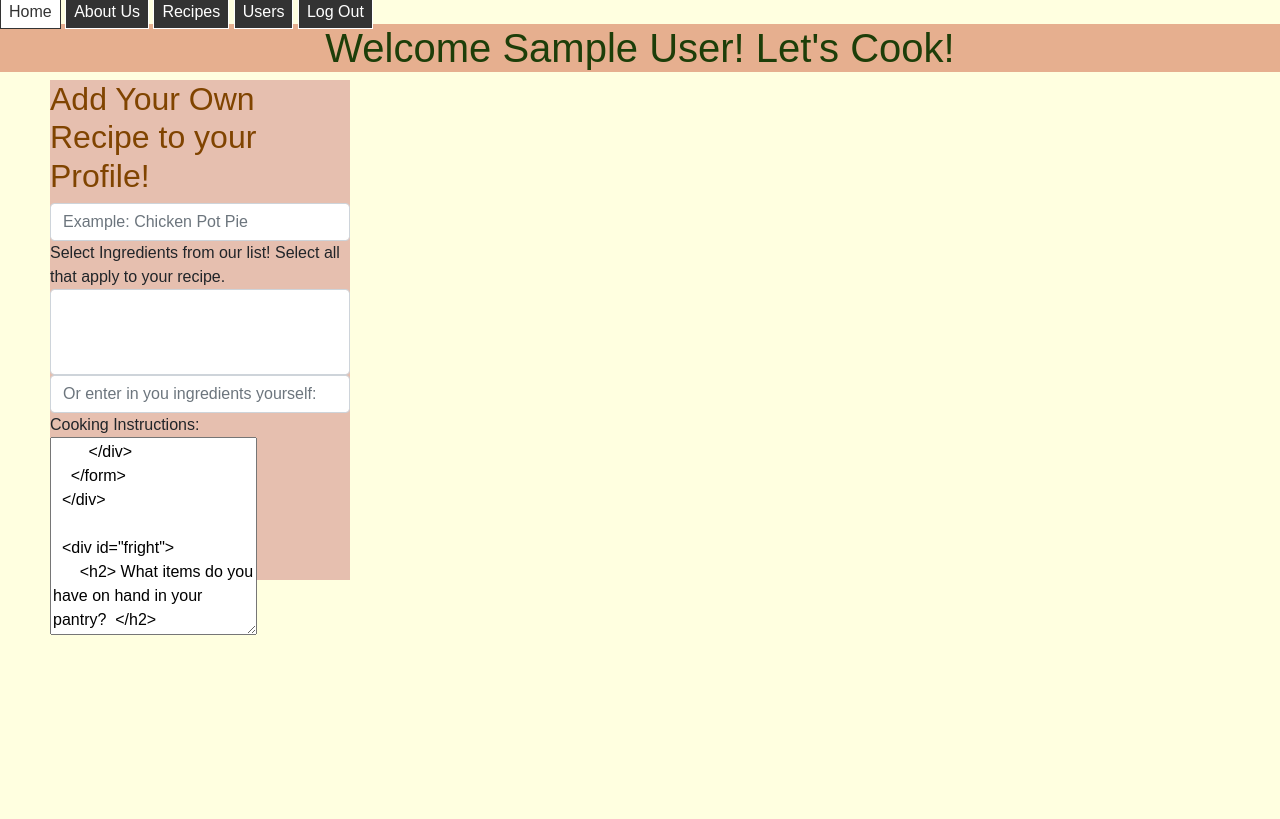
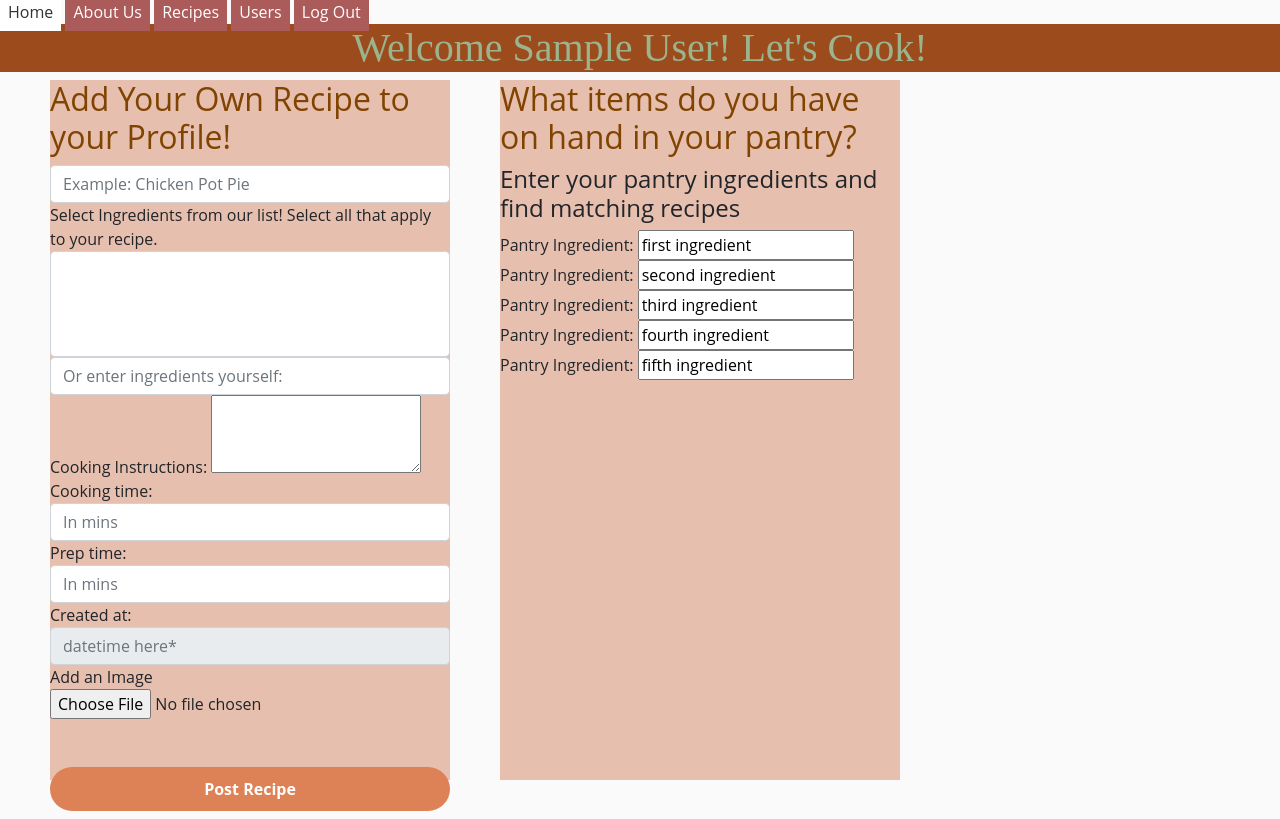
Before and after one commit to mahafatima14/hb-project-my-pantry, a Flask app: page /users/1 in a window 1280 px wide. Before the commit the page ends 635 px from the top, so only its background shows below. Run offline with Flask 2, Linux system fonts and the light colour scheme; the visitor is signed in with stand-in values (Sample User, id 1); data comes from the database, SQL or seed files in the repository; data that the repository does not hold is empty; some libraries are stand-ins or nearby versions.

Commit message:
recipe form in works

```diff
--- a/server.py
+++ b/server.py
@@ -2,6 +2,7 @@
 
 from flask import Flask, render_template, request, flash, session, redirect
 from model import connect_to_db, db
+from datetime import datetime
 import crud
 
 # configure a Jinja2 setting to make it throw errors for undefined variables
@@ -101,16 +102,26 @@ def show_user(user_id):
 
     return render_template("userdetail.html", user = user, ingredients = ingredients)
 
-@app.route("/addrecipe")
+@app.route("/addrecipe", methods=["POST"])
 def add_recipe():
     """ Enable user to add recipe on their profile"""
 
-    recipe = crud.create_recipe(name)
-    recipe_ingredients = crud.upload_recipe_ingredient(recipe)
+    name = request.sys.args("recipename")
+    instructions = request.sys.args("recipe_instructions")
+    image = request.sys.args("recipe_image")
+    cooking_time = request.sys.args("recipe_cookng_time")
+    prep_time = request.sys.args("recipe_prep_time")
 
-    # flash(f"Recipe Added {<user_id>}")
+    now = datetime.now()
+    created_at = now.strftime("%H:%M:%S")
 
-    return redirect(f"/users/{user.user_id}")
+
+    recipe = crud.create_recipe(name,image,instructions,created_at,updated_at,cooking_time,prep_time)
+    #recipe_ingredients = crud.upload_recipe_ingredient(recipe)
+
+
+
+    return redirect(f"/users/{user.user_id}", name = name)
 
 
 
--- a/static/style.css
+++ b/static/style.css
@@ -5,16 +5,17 @@
     font-family: Arial, ui-rounded, sans-serif;
 }
 
-.rating {
+.recipe {
     color: white;
     background-color: limegreen;
-    font-family: Arial, Helvetica, sans-serif;
+    font-family: "Open Sans", sans-serif;
 }
 
 h1 {
-    font-family: Arial, ui-rounded, sans-serif;
-    color: hsl(98, 75%, 14%);
-    background-color: hsl(22, 63%, 73%);
+    font-family: "Open Sans", sans-serif;
+    font-family: bold;
+    color: hsl(97, 20%, 63%);
+    background-color: hsl(22, 70%, 36%);
     align-self: center;
     text-align-last: center;
     /* text-shadow: #FFF 0 -1px 4px, #ff0 0 -2px 10px, #ff8000 0 -10px 20px, red 0 -18px 40px; */
@@ -22,12 +23,13 @@ h1 {
 
 h2 {
     color: rgb(128, 68, 0);
-    font-family: Arial, Helvetica, sans-serif;
+    font-weight: initial;
+    font-family: "Open Sans", sans-serif;
 }
 
 body {
-    background-color: lightyellow;
-    font-family: Arial, Helvetica, sans-serif;
+    background-color: rgb(250, 250, 250);
+    font-family: "Open Sans", sans-serif;
 }
 
 nav {
@@ -37,9 +39,9 @@ nav {
 
   a {
     flex: 1;
-    background-color: #333;
+    background-color: rgb(172, 91, 91);
     color: #fff;
-    border: 1px solid;
+    border: 1px round;
     padding: 0.5rem;
     text-align: center;
     text-decoration: none;
@@ -55,16 +57,33 @@ nav {
   div#fleft {
     display: block !important;
     background-color: rgb(230, 191, 175) !important;
-    width: 300px !important;
-    height: 500px !important;
+    width: 400px !important;
+    height: 700px !important;
     float: left !important;
     margin-left: 50px !important;
 }
 div#fright {
     display: block !important;
     background-color: rgb(230, 191, 175) !important;
-    width: 300px !important;
-    height: 500px !important;
-    float: left !important;
+    width: 400px !important;
+    height: 700px !important;
+    float: left  !important;
     margin-left: 50px !important;
 }
+.title {
+    width: 600%;
+  }
+
+button#entry-submit {
+    background-color: #dd8156;
+    width: 100%;
+    padding: 10px;
+    border-radius: 50px;
+    border: none;
+    color: white;
+    font-weight: bold;
+    transition: all 0.1s ease-in-out;
+  }
+  button#entry-submit:hover {
+    box-shadow: 0 2px 4px 0 rgba(0, 0, 0, 0.3);
+  }
--- a/templates/base.html
+++ b/templates/base.html
@@ -20,7 +20,7 @@
         MyPantryy
       {% endblock %}
     </title>
-    <class <nav>
+    <class nav>
         <a href="/">Home</a>
         <a href="#">About Us</a>
         <a href="/recipes">Recipes</a>
--- a/templates/userdetail.html
+++ b/templates/userdetail.html
@@ -11,9 +11,10 @@
 <div>
   <div id="fleft">
     <h2>Add Your Own Recipe to your Profile!</h2>
+
     <form action="/addrecipe" method="POST">
     <div class="form-group">
-        <input type="text" class="form-control" id="addrecipe" placeholder="Example: Chicken Pot Pie">
+        <input type="text" class="form-control" name="recipename" placeholder="Example: Chicken Pot Pie">
       </div>
     <div class="form-group">
         <label for="addingredients">Select Ingredients from our list! </label>
@@ -26,17 +27,38 @@
             <label for="addingredients">Select Ingredients from our list! </label>
             <br>
             <br>
-            <input type="text" class="form-control" id="addingredients" placeholder="Or enter in you ingredients yourself:">
+            <input type="text" class="form-control" id="addingredients" placeholder="Or enter ingredients yourself:">
           </select>
         </div>
           <div class="form-group">
               <label for="add_recipe_instructions"> Cooking Instructions: </label>
-              <textarea class="form-group" id = "add_recipe_instructions" rows="8"
+              <textarea class="form-group" name ="recipe_instructions" id="add_recipe_instructions" rows="3"></textarea>
 
           </div>
+          <div class="form-group">
+            <label for="add_recipe_cookingtime"> Cooking time: </label>
+            <input type="text" class="form-control" name="recipe_cookng_time" id="add_recipe_cookingtime" placeholder="In mins">
+          </div>
+          <div class="form-group">
+            <label for="add_recipe_preptime"> Prep time: </label>
+            <input type="text" class="form-control" name ="recipe_prep_time" id="add_recipe_preptime" placeholder="In mins">
+          </div>
+          <div class="form-group">
+            <label for="recipe_created_at"> Created at:  </label>
+            <input type="text" readonly class="form-control" id="recipe_created_at" placeholder="datetime here*">
+          </div>
+          <div class="form-group">
+            <label for="add_picture">Add an Image</label>
+            <input type="file" name="recipe_image" class="form-control-file" id="add_picture">
+          </div>
+          <br><br>
+          <button type="submit" class="btn btn-primary mb-2" id="entry-submit">Post Recipe</button>
+
+          </button>
         </div>
     </form>
   </div>
+
 
   <div id="fright">
       <h2> What items do you have on hand in your pantry?  </h2>
@@ -59,87 +81,3 @@
 
 
 {% endblock %}
-
-<!--
-
-<!DOCTYPE html>
-<html lang="en">
-<head>
-  <title>Bootstrap Website Example</title>
-  <meta charset="utf-8">
-  <meta name="viewport" content="width=device-width, initial-scale=1">
-  <link rel="stylesheet" href="https://maxcdn.bootstrapcdn.com/bootstrap/3.4.1/css/bootstrap.min.css">
-  <script src="https://ajax.googleapis.com/ajax/libs/jquery/3.5.1/jquery.min.js"></script>
-  <script src="https://maxcdn.bootstrapcdn.com/bootstrap/3.4.1/js/bootstrap.min.js"></script>
-  <style>
-  .fakeimg {
-    height: 200px;
-    background: #aaa;
-  }
-  </style>
-</head>
-<body>
-
-<div class="jumbotron text-center" style="margin-bottom:0">
-  <h1>My First Bootstrap Page</h1>
-  <p>Resize this responsive page to see the effect!</p>
-</div>
-
-<nav class="navbar navbar-inverse">
-  <div class="container-fluid">
-    <div class="navbar-header">
-      <button type="button" class="navbar-toggle" data-toggle="collapse" data-target="#myNavbar">
-        <span class="icon-bar"></span>
-        <span class="icon-bar"></span>
-        <span class="icon-bar"></span>
-      </button>
-      <a class="navbar-brand" href="#">WebSiteName</a>
-    </div>
-    <div class="collapse navbar-collapse" id="myNavbar">
-      <ul class="nav navbar-nav">
-        <li class="active"><a href="#">Home</a></li>
-        <li><a href="#">Page 2</a></li>
-        <li><a href="#">Page 3</a></li>
-      </ul>
-    </div>
-  </div>
-</nav>
-
-<div class="container">
-  <div class="row">
-    <div class="col-sm-4">
-      <h2>About Me</h2>
-      <h5>Photo of me:</h5>
-      <div class="fakeimg">Fake Image</div>
-      <p>Some text about me in culpa qui officia deserunt mollit anim..</p>
-      <h3>Some Links</h3>
-      <p>Lorem ipsum dolor sit ame.</p>
-      <ul class="nav nav-pills nav-stacked">
-        <li class="active"><a href="#">Link 1</a></li>
-        <li><a href="#">Link 2</a></li>
-        <li><a href="#">Link 3</a></li>
-      </ul>
-      <hr class="hidden-sm hidden-md hidden-lg">
-    </div>
-    <div class="col-sm-8">
-      <h2>TITLE HEADING</h2>
-      <h5>Title description, Dec 7, 2017</h5>
-      <div class="fakeimg">Fake Image</div>
-      <p>Some text..</p>
-      <p>Sunt in culpa qui officia deserunt mollit anim id est laborum consectetur adipiscing elit, sed do eiusmod tempor incididunt ut labore et dolore magna aliqua. Ut enim ad minim veniam, quis nostrud exercitation ullamco.</p>
-      <br>
-      <h2>TITLE HEADING</h2>
-      <h5>Title description, Sep 2, 2017</h5>
-      <div class="fakeimg">Fake Image</div>
-      <p>Some text..</p>
-      <p>Sunt in culpa qui officia deserunt mollit anim id est laborum consectetur adipiscing elit, sed do eiusmod tempor incididunt ut labore et dolore magna aliqua. Ut enim ad minim veniam, quis nostrud exercitation ullamco.</p>
-    </div>
-  </div>
-</div>
-
-<div class="jumbotron text-center" style="margin-bottom:0">
-  <p>Footer</p>
-</div>
-
-</body>
-</html> -->
```
Also changed, not shown: templates/homepage.html (+6 -6 lines).
